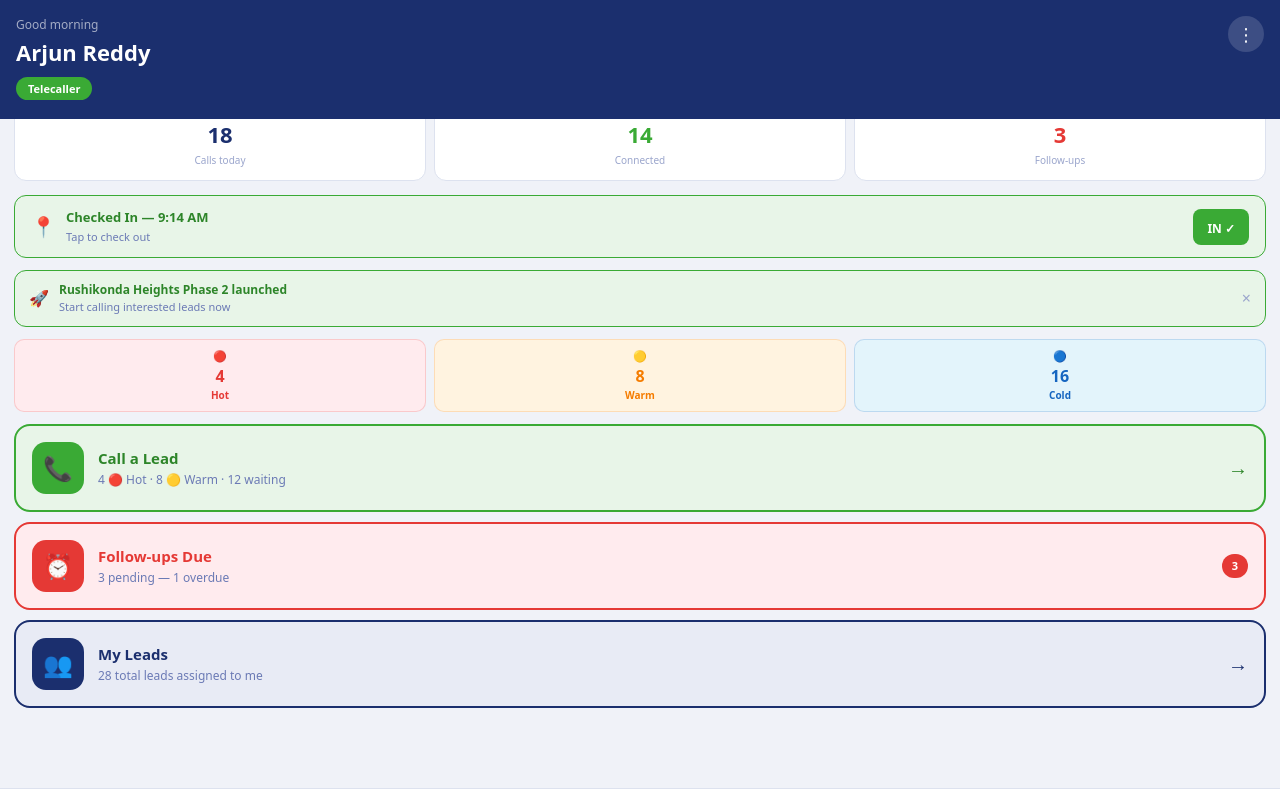
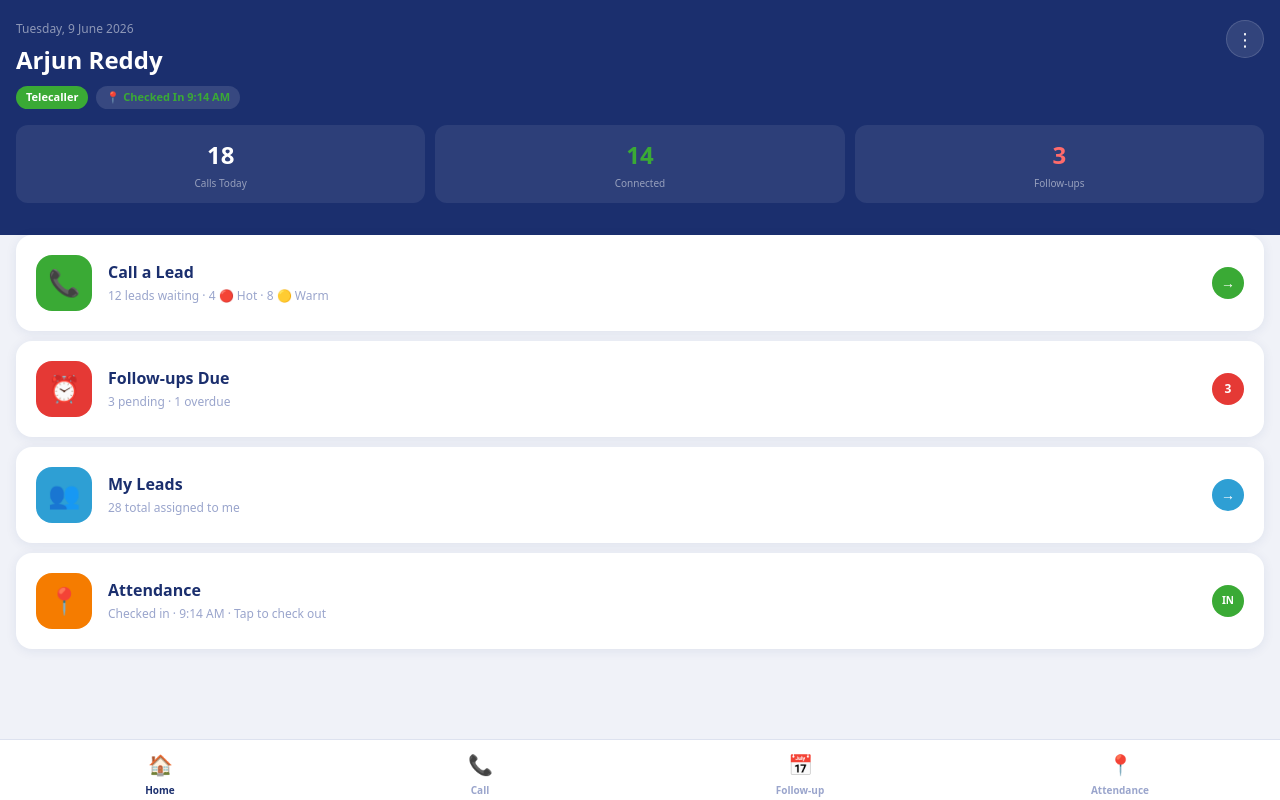
Before and after one commit to chakradhartatikonda27-art/squarefeet-crm, a Next.js app: page /telecaller/home in a window 1280 px wide. Built offline with nearby package versions, Linux system fonts and the light colour scheme.

Commit message:
telecaller home - clean professional redesign

```diff
--- a/app/telecaller/home/page.tsx
+++ b/app/telecaller/home/page.tsx
@@ -5,35 +5,66 @@ import { useRouter } from 'next/navigation';
 export default function TelecallerHome() {
   const router = useRouter();
   const [showMenu, setShowMenu] = useState(false);
-  const [dismissedAnn, setDismissedAnn] = useState(false);
-  const [checkedIn, setCheckedIn] = useState(true);
 
   return (
     <div style={{minHeight: '100dvh', background: '#F0F2F8', display: 'flex', flexDirection: 'column'}}>
 
       {/* Header */}
-      <div style={{background: '#1B2F6E', padding: '16px', paddingBottom: '20px', position: 'relative'}}>
-        <div style={{display: 'flex', alignItems: 'flex-start', justifyContent: 'space-between'}}>
+      <div style={{background: '#1B2F6E', padding: '20px 16px 32px'}}>
+        <div style={{display: 'flex', alignItems: 'flex-start', justifyContent: 'space-between',
+                     marginBottom: '16px'}}>
           <div>
-            <p style={{fontSize: '12px', color: 'rgba(255,255,255,0.6)', margin: 0}}>Good morning</p>
-            <h1 style={{fontSize: '22px', fontWeight: '800', color: 'white', margin: '2px 0 6px'}}>
+            <p style={{fontSize: '12px', color: 'rgba(255,255,255,0.5)', margin: '0 0 4px'}}>
+              Tuesday, 9 June 2026
+            </p>
+            <h1 style={{fontSize: '24px', fontWeight: '800', color: 'white', margin: '0 0 8px'}}>
               Arjun Reddy
             </h1>
-            <span style={{fontSize: '11px', fontWeight: '700', padding: '4px 12px',
+            <div style={{display: 'flex', alignItems: 'center', gap: '8px'}}>
+              <span style={{fontSize: '11px', fontWeight: '700', padding: '3px 10px',
                             borderRadius: '20px', background: '#3AAA35', color: 'white'}}>
                 Telecaller
               </span>
+              <span style={{fontSize: '11px', fontWeight: '600', padding: '3px 10px',
+                            borderRadius: '20px', background: 'rgba(255,255,255,0.12)',
+                            color: '#3AAA35'}}>
+                📍 Checked In 9:14 AM
+              </span>
+            </div>
           </div>
           <button onClick={() => setShowMenu(!showMenu)}
-            style={{width: '36px', height: '36px', borderRadius: '50%',
-                    background: 'rgba(255,255,255,0.15)', border: 'none',
+            style={{width: '38px', height: '38px', borderRadius: '50%',
+                    background: 'rgba(255,255,255,0.1)', border: '1px solid rgba(255,255,255,0.15)',
                     color: 'white', fontSize: '18px', cursor: 'pointer',
                     display: 'flex', alignItems: 'center', justifyContent: 'center'}}>⋮</button>
         </div>
+
+        {/* Stats inside header */}
+        <div style={{display: 'grid', gridTemplateColumns: 'repeat(3, 1fr)', gap: '10px'}}>
+          {[
+            {val: '18', lbl: 'Calls Today', color: 'white'},
+            {val: '14', lbl: 'Connected', color: '#3AAA35'},
+            {val: '3', lbl: 'Follow-ups', color: '#FF6B6B'},
+          ].map((s, i) => (
+            <div key={i} style={{background: 'rgba(255,255,255,0.08)', borderRadius: '12px',
+                                 padding: '12px', textAlign: 'center'}}>
+              <div style={{fontSize: '24px', fontWeight: '800', color: s.color}}>{s.val}</div>
+              <div style={{fontSize: '10px', color: 'rgba(255,255,255,0.5)', marginTop: '3px'}}>
+                {s.lbl}
+              </div>
+            </div>
+          ))}
+        </div>
+
         {showMenu && (
           <div style={{position: 'absolute', top: '60px', right: '16px', background: 'white',
                        borderRadius: '12px', padding: '8px', zIndex: 100, minWidth: '160px',
-                       boxShadow: '0 4px 20px rgba(0,0,0,0.15)'}}>
+                       boxShadow: '0 4px 20px rgba(0,0,0,0.2)'}}>
+            <button onClick={() => { setShowMenu(false); router.push('/telecaller/attendance'); }}
+              style={{width: '100%', padding: '10px 14px', borderRadius: '8px', border: 'none',
+                      background: 'none', textAlign: 'left', fontSize: '13px', fontWeight: '600',
+                      color: '#1B2F6E', cursor: 'pointer'}}>📍 Attendance</button>
+            <div style={{height: '1px', background: '#DDE2EF', margin: '4px 0'}}/>
             <button onClick={() => { setShowMenu(false); router.push('/'); }}
               style={{width: '100%', padding: '10px 14px', borderRadius: '8px', border: 'none',
                       background: 'none', textAlign: 'left', fontSize: '13px', fontWeight: '600',
@@ -42,143 +73,100 @@ export default function TelecallerHome() {
         )}
       </div>
 
-      {/* Stats */}
-      <div style={{display: 'grid', gridTemplateColumns: 'repeat(3, 1fr)',
-                   gap: '8px', margin: '0 14px', marginTop: '-14px'}}>
-        {[
-          {val: '18', lbl: 'Calls today', color: '#1B2F6E'},
-          {val: '14', lbl: 'Connected', color: '#3AAA35'},
-          {val: '3', lbl: 'Follow-ups', color: '#E53935'},
-        ].map((s, i) => (
-          <div key={i} style={{background: 'white', borderRadius: '12px', padding: '12px',
-                               textAlign: 'center', border: '0.5px solid #DDE2EF'}}>
-            <div style={{fontSize: '22px', fontWeight: '800', color: s.color}}>{s.val}</div>
-            <div style={{fontSize: '10px', color: '#9AA5CC', marginTop: '2px'}}>{s.lbl}</div>
+      {/* Main Actions */}
+      <div style={{flex: 1, padding: '16px', marginTop: '-16px', overflowY: 'auto', paddingBottom: '80px'}}>
+
+        {/* Primary Action — Call */}
+        <button onClick={() => router.push('/telecaller/call')}
+          style={{width: '100%', background: 'white', borderRadius: '16px', padding: '20px',
+                  border: 'none', cursor: 'pointer', marginBottom: '10px',
+                  display: 'flex', alignItems: 'center', gap: '16px',
+                  boxShadow: '0 2px 12px rgba(27,47,110,0.08)'}}>
+          <div style={{width: '56px', height: '56px', borderRadius: '16px', background: '#3AAA35',
+                       display: 'flex', alignItems: 'center', justifyContent: 'center', flexShrink: 0}}>
+            <span style={{fontSize: '26px'}}>📞</span>
           </div>
-        ))}
-      </div>
-
-      <div style={{flex: 1, padding: '14px', overflowY: 'auto', paddingBottom: '80px'}}>
-
-        {/* Check In/Out Status Bar */}
-        <div onClick={() => router.push('/telecaller/attendance')}
-          style={{background: checkedIn ? '#E8F5E8' : '#FFEBEE', borderRadius: '12px',
-                  padding: '12px 16px', marginBottom: '12px', cursor: 'pointer',
-                  border: `1.5px solid ${checkedIn ? '#3AAA35' : '#E53935'}`,
-                  display: 'flex', alignItems: 'center', justifyContent: 'space-between'}}>
-          <div style={{display: 'flex', alignItems: 'center', gap: '10px'}}>
-            <span style={{fontSize: '20px'}}>📍</span>
-            <div>
-              <div style={{fontSize: '13px', fontWeight: '700',
-                           color: checkedIn ? '#2D8529' : '#E53935'}}>
-                {checkedIn ? 'Checked In — 9:14 AM' : 'Not Checked In'}
-              </div>
-              <div style={{fontSize: '11px', color: '#6B7AB5', marginTop: '1px'}}>
-                {checkedIn ? 'Tap to check out' : 'Tap to check in now'}
+          <div style={{flex: 1, textAlign: 'left'}}>
+            <div style={{fontSize: '16px', fontWeight: '800', color: '#1B2F6E'}}>Call a Lead</div>
+            <div style={{fontSize: '12px', color: '#9AA5CC', marginTop: '3px'}}>
+              12 leads waiting · 4 🔴 Hot · 8 🟡 Warm
             </div>
           </div>
+          <div style={{width: '32px', height: '32px', borderRadius: '50%',
+                       background: '#3AAA35', display: 'flex', alignItems: 'center',
+                       justifyContent: 'center', flexShrink: 0}}>
+            <span style={{fontSize: '14px', color: 'white', fontWeight: '800'}}>→</span>
           </div>
-          <div style={{background: checkedIn ? '#3AAA35' : '#E53935', borderRadius: '8px',
-                       padding: '6px 14px'}}>
-            <span style={{fontSize: '12px', fontWeight: '800', color: 'white'}}>
-              {checkedIn ? 'IN ✓' : 'OUT'}
-            </span>
+        </button>
+
+        {/* Follow-ups */}
+        <button onClick={() => router.push('/telecaller/followups')}
+          style={{width: '100%', background: 'white', borderRadius: '16px', padding: '20px',
+                  border: 'none', cursor: 'pointer', marginBottom: '10px',
+                  display: 'flex', alignItems: 'center', gap: '16px',
+                  boxShadow: '0 2px 12px rgba(27,47,110,0.08)'}}>
+          <div style={{width: '56px', height: '56px', borderRadius: '16px', background: '#E53935',
+                       display: 'flex', alignItems: 'center', justifyContent: 'center', flexShrink: 0}}>
+            <span style={{fontSize: '26px'}}>⏰</span>
+          </div>
+          <div style={{flex: 1, textAlign: 'left'}}>
+            <div style={{fontSize: '16px', fontWeight: '800', color: '#1B2F6E'}}>Follow-ups Due</div>
+            <div style={{fontSize: '12px', color: '#9AA5CC', marginTop: '3px'}}>
+              3 pending · 1 overdue
             </div>
           </div>
+          <div style={{width: '32px', height: '32px', borderRadius: '50%',
+                       background: '#E53935', display: 'flex', alignItems: 'center',
+                       justifyContent: 'center', flexShrink: 0}}>
+            <span style={{fontSize: '12px', color: 'white', fontWeight: '800'}}>3</span>
+          </div>
+        </button>
 
-        {/* Announcement Banner — compact */}
-        {!dismissedAnn && (
-          <div style={{background: '#E8F5E8', borderRadius: '12px', padding: '10px 14px',
-                       marginBottom: '12px', border: '1.5px solid #3AAA35',
-                       display: 'flex', alignItems: 'center', gap: '10px'}}>
-            <span style={{fontSize: '16px', flexShrink: 0}}>🚀</span>
-            <div style={{flex: 1, minWidth: 0}}>
-              <div style={{fontSize: '12px', fontWeight: '700', color: '#2D8529',
-                           whiteSpace: 'nowrap', overflow: 'hidden', textOverflow: 'ellipsis'}}>
-                Rushikonda Heights Phase 2 launched
+        {/* My Leads */}
+        <button style={{width: '100%', background: 'white', borderRadius: '16px', padding: '20px',
+                        border: 'none', cursor: 'pointer', marginBottom: '10px',
+                        display: 'flex', alignItems: 'center', gap: '16px',
+                        boxShadow: '0 2px 12px rgba(27,47,110,0.08)'}}>
+          <div style={{width: '56px', height: '56px', borderRadius: '16px', background: '#2E9FD4',
+                       display: 'flex', alignItems: 'center', justifyContent: 'center', flexShrink: 0}}>
+            <span style={{fontSize: '26px'}}>👥</span>
           </div>
-              <div style={{fontSize: '11px', color: '#6B7AB5'}}>
-                Start calling interested leads now
+          <div style={{flex: 1, textAlign: 'left'}}>
+            <div style={{fontSize: '16px', fontWeight: '800', color: '#1B2F6E'}}>My Leads</div>
+            <div style={{fontSize: '12px', color: '#9AA5CC', marginTop: '3px'}}>
+              28 total assigned to me
             </div>
           </div>
-            <button onClick={() => setDismissedAnn(true)}
-              style={{fontSize: '16px', background: 'none', border: 'none',
-                      cursor: 'pointer', color: '#9AA5CC', flexShrink: 0}}>×</button>
+          <div style={{width: '32px', height: '32px', borderRadius: '50%',
+                       background: '#2E9FD4', display: 'flex', alignItems: 'center',
+                       justifyContent: 'center', flexShrink: 0}}>
+            <span style={{fontSize: '14px', color: 'white', fontWeight: '800'}}>→</span>
           </div>
-        )}
+        </button>
 
-        {/* Score Pills */}
-        <div style={{display: 'flex', gap: '8px', marginBottom: '12px'}}>
-          {[
-            {icon: '🔴', label: 'Hot', count: 4, color: '#E53935', bg: '#FFEBEE'},
-            {icon: '🟡', label: 'Warm', count: 8, color: '#F57C00', bg: '#FFF3E0'},
-            {icon: '🔵', label: 'Cold', count: 16, color: '#1565C0', bg: '#E3F4FB'},
-          ].map((s, i) => (
-            <div key={i} style={{flex: 1, background: s.bg, borderRadius: '10px',
-                                 padding: '8px', textAlign: 'center',
-                                 border: `1px solid ${s.color}30`}}>
-              <div style={{fontSize: '11px'}}>{s.icon}</div>
-              <div style={{fontSize: '16px', fontWeight: '800', color: s.color}}>{s.count}</div>
-              <div style={{fontSize: '10px', fontWeight: '600', color: s.color}}>{s.label}</div>
-            </div>
-          ))}
-        </div>
-
-        {/* 3 Main Action Buttons — removed attendance */}
-        <div style={{display: 'flex', flexDirection: 'column', gap: '10px'}}>
-
-          <button onClick={() => router.push('/telecaller/call')}
-            style={{width: '100%', display: 'flex', alignItems: 'center', gap: '14px',
-                    padding: '16px', borderRadius: '16px', border: '2px solid #3AAA35',
-                    background: '#E8F5E8', cursor: 'pointer'}}>
-            <div style={{width: '52px', height: '52px', borderRadius: '14px', background: '#3AAA35',
+        {/* Attendance */}
+        <button onClick={() => router.push('/telecaller/attendance')}
+          style={{width: '100%', background: 'white', borderRadius: '16px', padding: '20px',
+                  border: 'none', cursor: 'pointer', marginBottom: '10px',
+                  display: 'flex', alignItems: 'center', gap: '16px',
+                  boxShadow: '0 2px 12px rgba(27,47,110,0.08)'}}>
+          <div style={{width: '56px', height: '56px', borderRadius: '16px', background: '#F57C00',
                        display: 'flex', alignItems: 'center', justifyContent: 'center', flexShrink: 0}}>
-              <span style={{fontSize: '24px'}}>📞</span>
+            <span style={{fontSize: '26px'}}>📍</span>
           </div>
           <div style={{flex: 1, textAlign: 'left'}}>
-              <div style={{fontSize: '15px', fontWeight: '800', color: '#2D8529'}}>Call a Lead</div>
-              <div style={{fontSize: '12px', color: '#6B7AB5', marginTop: '2px'}}>
-                4 🔴 Hot · 8 🟡 Warm · 12 waiting
+            <div style={{fontSize: '16px', fontWeight: '800', color: '#1B2F6E'}}>Attendance</div>
+            <div style={{fontSize: '12px', color: '#9AA5CC', marginTop: '3px'}}>
+              Checked in · 9:14 AM · Tap to check out
             </div>
           </div>
-            <span style={{fontSize: '20px', color: '#2D8529'}}>→</span>
+          <div style={{width: '32px', height: '32px', borderRadius: '50%',
+                       background: '#3AAA35', display: 'flex', alignItems: 'center',
+                       justifyContent: 'center', flexShrink: 0}}>
+            <span style={{fontSize: '10px', color: 'white', fontWeight: '800'}}>IN</span>
+          </div>
         </button>
 
-          <button onClick={() => router.push('/telecaller/followups')}
-            style={{width: '100%', display: 'flex', alignItems: 'center', gap: '14px',
-                    padding: '16px', borderRadius: '16px', border: '2px solid #E53935',
-                    background: '#FFEBEE', cursor: 'pointer'}}>
-            <div style={{width: '52px', height: '52px', borderRadius: '14px', background: '#E53935',
-                         display: 'flex', alignItems: 'center', justifyContent: 'center', flexShrink: 0}}>
-              <span style={{fontSize: '24px'}}>⏰</span>
-            </div>
-            <div style={{flex: 1, textAlign: 'left'}}>
-              <div style={{fontSize: '15px', fontWeight: '800', color: '#E53935'}}>Follow-ups Due</div>
-              <div style={{fontSize: '12px', color: '#6B7AB5', marginTop: '2px'}}>
-                3 pending — 1 overdue
-              </div>
-            </div>
-            <span style={{fontSize: '11px', fontWeight: '800', padding: '4px 10px',
-                          borderRadius: '20px', background: '#E53935', color: 'white'}}>3</span>
-          </button>
-
-          <button style={{width: '100%', display: 'flex', alignItems: 'center', gap: '14px',
-                          padding: '16px', borderRadius: '16px', border: '2px solid #1B2F6E',
-                          background: '#E8EBF5', cursor: 'pointer'}}>
-            <div style={{width: '52px', height: '52px', borderRadius: '14px', background: '#1B2F6E',
-                         display: 'flex', alignItems: 'center', justifyContent: 'center', flexShrink: 0}}>
-              <span style={{fontSize: '24px'}}>👥</span>
-            </div>
-            <div style={{flex: 1, textAlign: 'left'}}>
-              <div style={{fontSize: '15px', fontWeight: '800', color: '#1B2F6E'}}>My Leads</div>
-              <div style={{fontSize: '12px', color: '#6B7AB5', marginTop: '2px'}}>
-                28 total leads assigned to me
-              </div>
-            </div>
-            <span style={{fontSize: '20px', color: '#1B2F6E'}}>→</span>
-          </button>
-
-        </div>
       </div>
 
       {/* Bottom Nav */}
```
Lines whose indentation alone changed are shown as unchanged.
